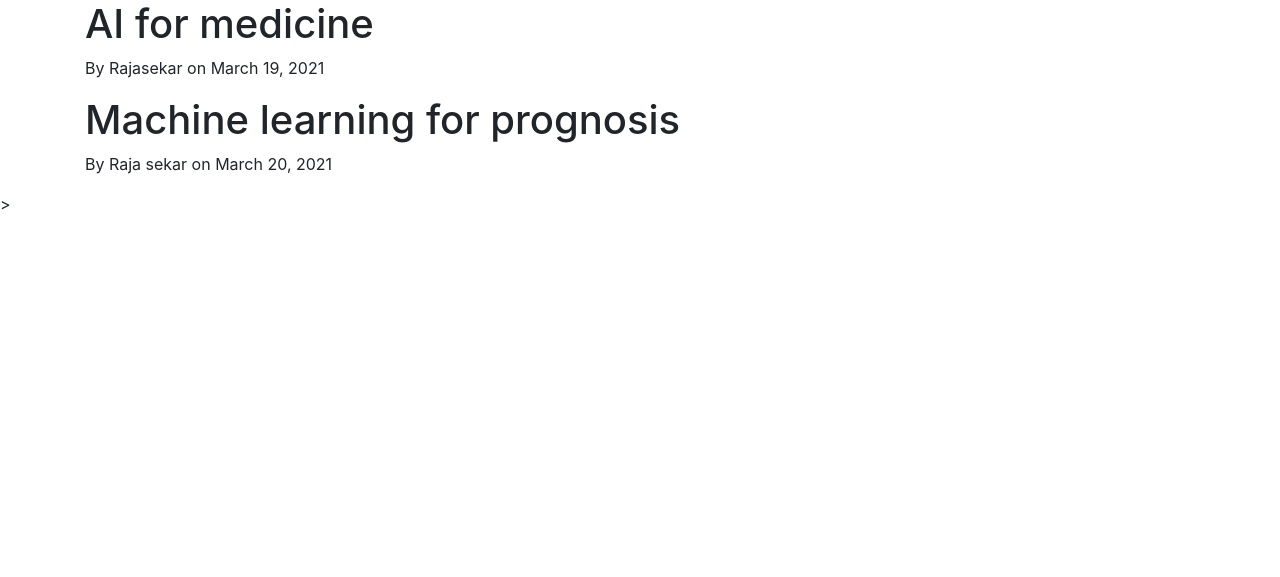
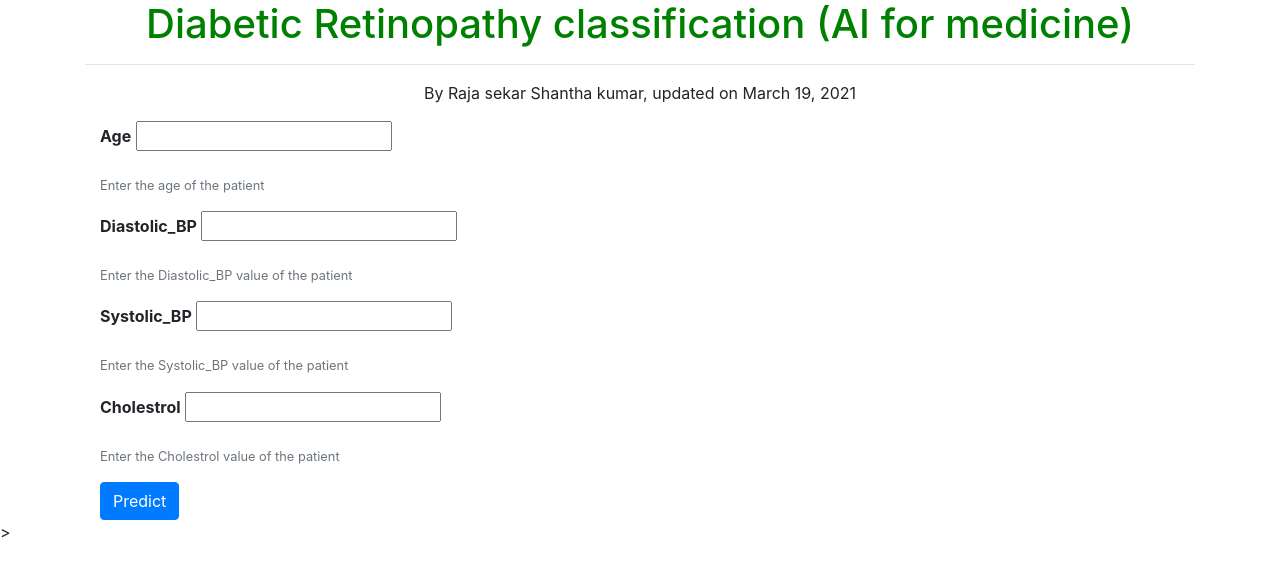
Before and after one commit to ShanthaKumarR/Diabetic-Retinopathy, a Flask app: page / in a window 1280 px wide. Shown: the top 577 px of the page. Run offline with Flask 2, Linux system fonts and the light colour scheme; parts of the project's set-up code (start-up, migrations or seed data) failed here and were passed over; some libraries are stand-ins or nearby versions.

Commit message:
added flas app for model deployment

```diff
--- a/flask_app/app.py
+++ b/flask_app/app.py
@@ -1,9 +1,11 @@
-from flask import Flask, render_template, requests
+from flask import Flask, render_template, request
+import joblib
+#import pandas as pd
+import numpy as np
 
 posts = [
-    {'author': 'Rajasekar', 'data_posted': 'March 19, 2021', 'Title': 'AI for medicine'},
-    {'author':'Raja sekar', 'data_posted': 'March 20, 2021', 'Title': 'Machine learning for prognosis'}
-]
+    {'author': 'Raja sekar Shantha kumar', 'data_posted': 'updated on March 19, 2021', 'Title': 'Diabetic Retinopathy classification (AI for medicine)'
+    ,'Algorithm': 'Logistic regression'}]
 
 app = Flask(__name__)
 
@@ -11,9 +13,29 @@ app = Flask(__name__)
 def home():
     return render_template('home.html', posts = posts, title='Machine_learning')
 
-@app.route('/displayResult', methoda = ['GET', 'POST'])
+@app.route('/displayResult', methods = ['GET', 'POST'])
 def displayResult():
-    return render_template('predection.html')
+    if request.method == 'POST':
+        try:
+            Age = int(request.form['Age'])
+
+            Diastolic_BP = float(request.form['Diastolic_BP'])
+            Systolic_BP = float(request.form['Systolic_BP'])
+            Cholestrol = float(request.form['Cholestrol'])
+            test_data = [Age, Systolic_BP, Diastolic_BP, Cholestrol]
+            test_data = np.array(test_data)
+            test_data = test_data.reshape(1, -1)
+            model = open('lr_model.sav', "rb")
+            model = joblib.load(model)
+            result = model.predict(test_data)
+            if result ==0:
+                result = "Yes, The patient is affected by Diabetic Retinopathy"
+            else:
+                result = "No, The patient is not affected by Diabetic Retinopathy"
+        except ValueError:
+            return 'please check the entered value'
+    return render_template('displayResult.html', prediction = result, title='Result')
+
 
 if __name__=="__main__":
     app.run(debug=True)
--- a/flask_app/templates/home.html
+++ b/flask_app/templates/home.html
@@ -1,7 +1,42 @@
 {% extends "layout.html" %}
 {% block content %}
     {% for post in posts %}
-    <h1> {{ post.Title }} </h1>
-    <p>By {{ post.author }} on {{ post.data_posted }}</p>
+    <h1><div style = "text-align:center"><font color = "green">{{post.Title }}</font></div></h1>
+    <hr>
+    <div style = "text-align:center"><p>By {{ post.author }}, {{ post.data_posted }}</p></div>
     {% endfor %}
+
+    <div class= 'container'>
+    <div class = 'row'>
+    <div class = 'col-6'>
+        <form method="POST" action="/displayResult">
+            <div class="form-group">
+                <label for="Age"><p class="font-weight-bold">Age</p></label>
+                <input type="text" name = "Age">
+                <small id = "ageHelp" class="form-text text-muted">Enter the age of the patient</small>
+            </div>
+
+            <div class="form-group">
+                <label for="Diastolic_BP"><p class="font-weight-bold">Diastolic_BP</p></label>
+                <input type="text" name = "Diastolic_BP">
+                <small id = "Diastolic_BPHelp" class="form-text text-muted">Enter the Diastolic_BP value of the patient</small>
+            </div>
+
+            <div class="form-group">
+                <label for="Systolic_BP"><p class="font-weight-bold">Systolic_BP</p></label>
+                <input type="text" name = "Systolic_BP">
+                <small id = "Systolic_BPHelp" class="form-text text-muted">Enter the Systolic_BP value of the patient</small>
+            </div>
+
+            <div class="form-group">
+                <label for="Cholestrol"><p class="font-weight-bold">Cholestrol</p></label>
+                <input type="text" name = "Cholestrol">
+                <small id = "CholestrolHelp" class="form-text text-muted">Enter the Cholestrol value of the patient</small>
+            </div>
+            <input class="btn btn-primary" type = 'submit' value="Predict">
+
+        </form>
+    </div>
+    </div>
+    </div>
 {% endblock %}
--- a/flask_app/templates/prediction.html
+++ /dev/null
@@ -1,4 +0,0 @@
-{% extends "layout.html" %}
-{% block content %}
-    <h1> Test data </h1>
-{% endblock %}
```
Also changed, not shown: data_analysis.py (+11 -4 lines), flask_app/templates/displayResult.html (added, +11 -0 lines), README.md, 2 other files.
